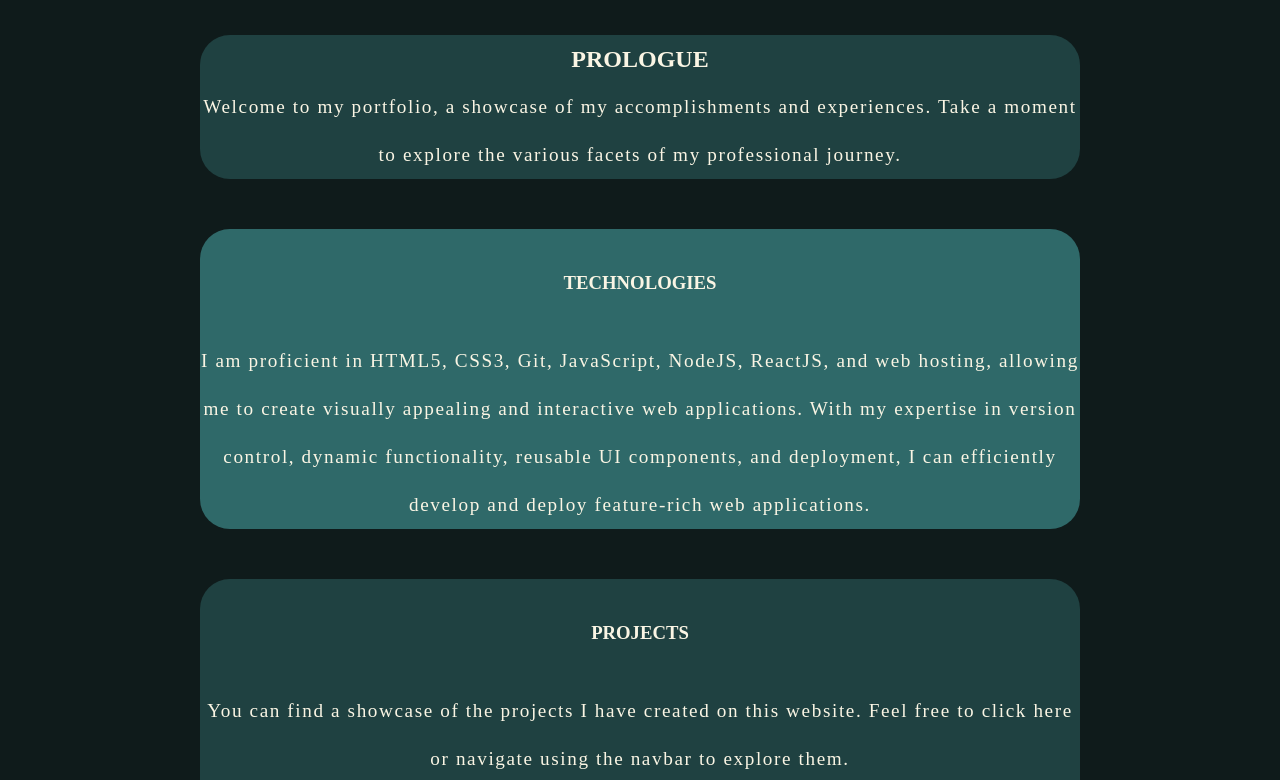
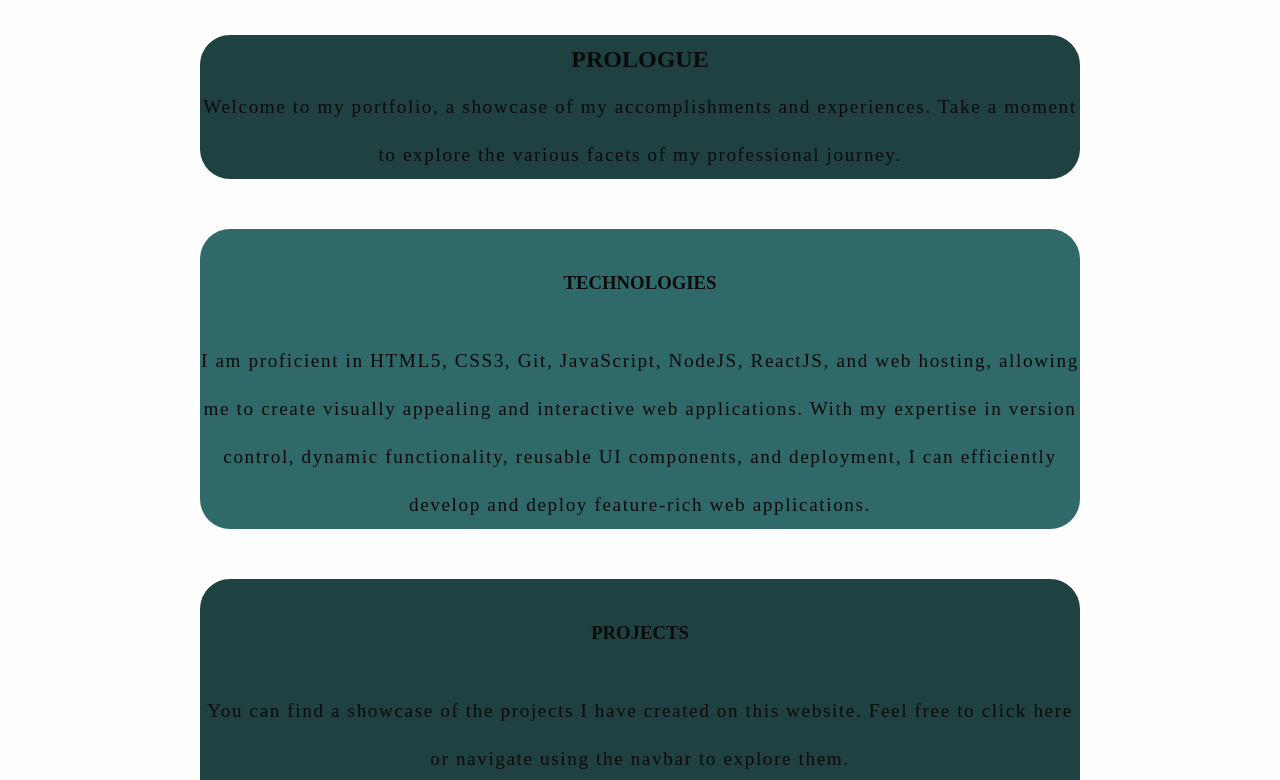
Before and after one commit to rushdanafis/rushda-portfolio-aadarshbalika, a plain HTML site: page index.html in a window 1280 px wide. Shown: the part 198-978 px from the top of the page. Drawn offline with Linux system fonts and the light colour scheme.

Commit message:
Update style.css

```diff
--- a/style.css
+++ b/style.css
@@ -1,7 +1,7 @@
 :root {
-  --main-color: #2c786c;
-  --text-color: #faf5e4;
-  --background-color: #0f1b1b;
+  --main-color: #000000;
+  --text-color: #0a0a0a;
+  --background-color: #fefefe;
   --background-color-second: #1f4141;
   --background-color-third: #2f6969;
 }
```
